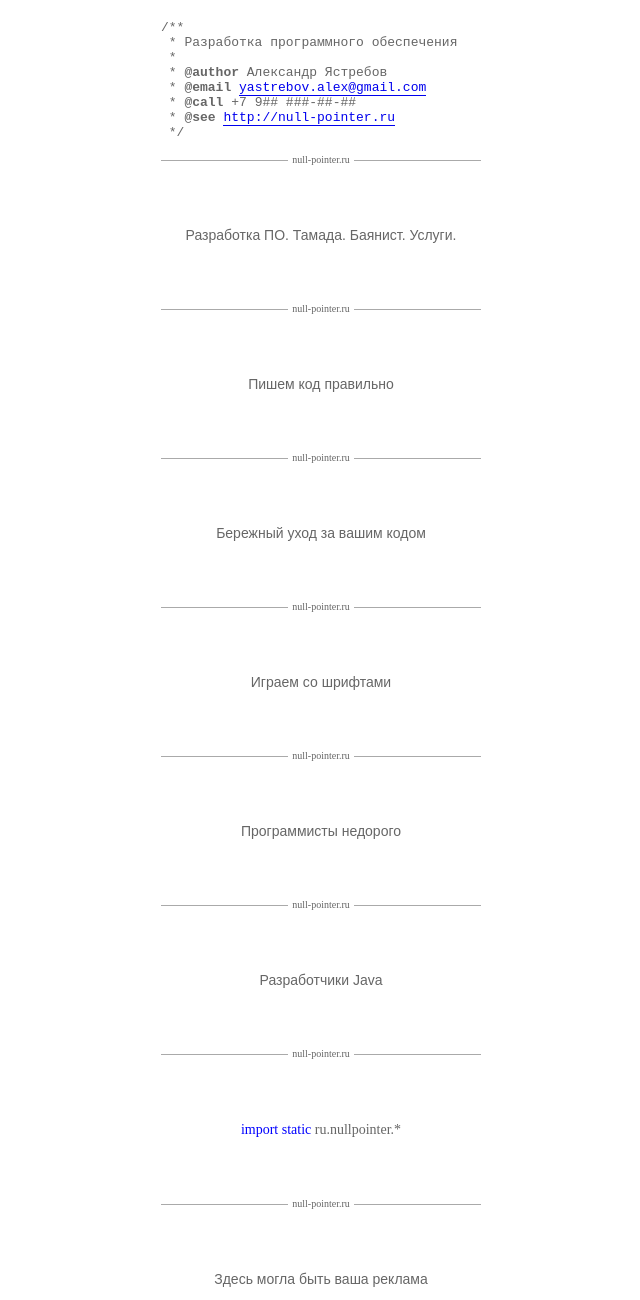
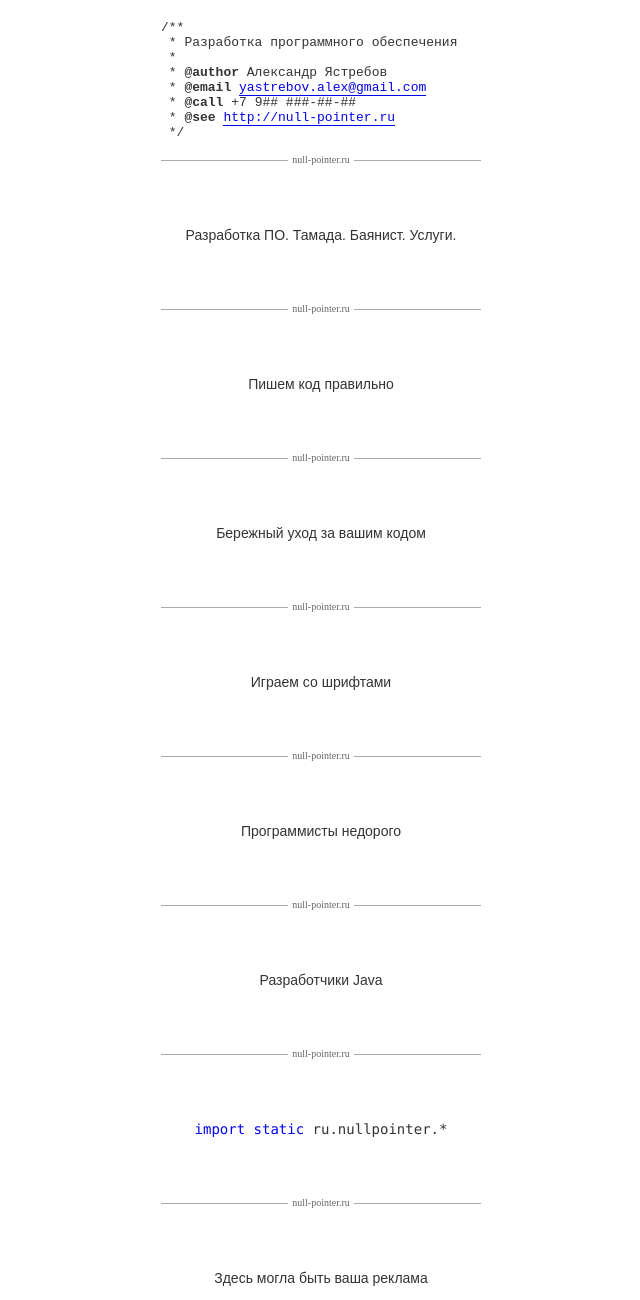
Before and after one commit to AlexanderYastrebov/AlexanderYastrebov.github.io, a plain HTML site: page index.html in a window 1280 px wide. Shown: the whole page, without its empty margins (319-959 px from the left). Drawn offline with Linux system fonts and the light colour scheme.

Commit message:
Играем со шрифтами

```diff
--- a/index.html
+++ b/index.html
@@ -14,17 +14,17 @@
             background: #fff;
             width: 320px;
             margin: 0 auto;
+            color: #333;
         }
         a {
             text-decoration: none;
             border-bottom: 1px solid;
         }
         .card {
-            color: #666;
             margin: 20px 0 60px;
         }
         pre.card {
-            margin: 20px 0 20px;
+            margin: 20px 0;
         }
         p.card {
             font-family: Arial, Helvetica, sans-serif;
@@ -38,7 +38,7 @@
             height: 0px;
             border-bottom: 1px solid #aaa;
             text-align: center;
-            margin: 20px 0 60px;
+            margin: 0 0 60px;
         }
         .break a {
             color: #666;
@@ -47,7 +47,7 @@
             padding: 0 4px;
         }
         .code {
-            font-family: monospaced;
+            font-family: "Lucida Console", Monaco, monospace;
         }
         .keyword {
             color: blue;
```
